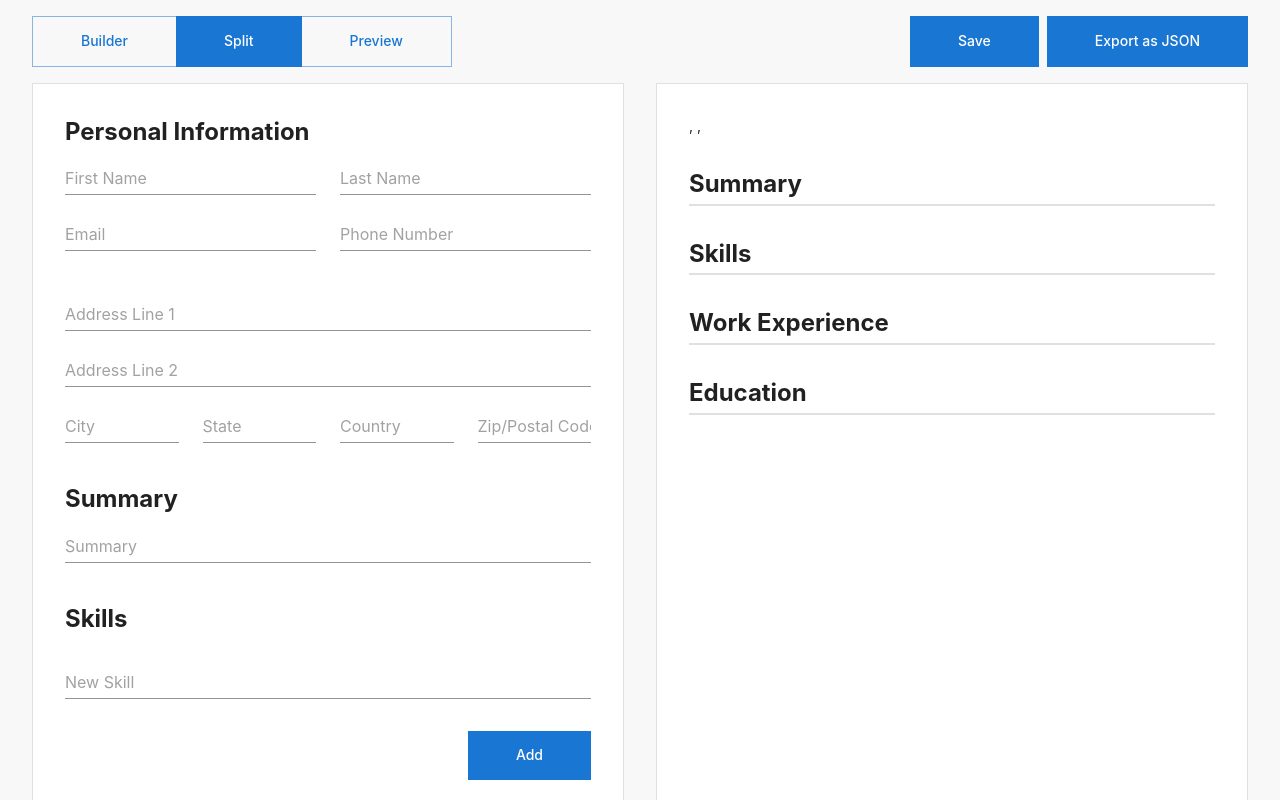
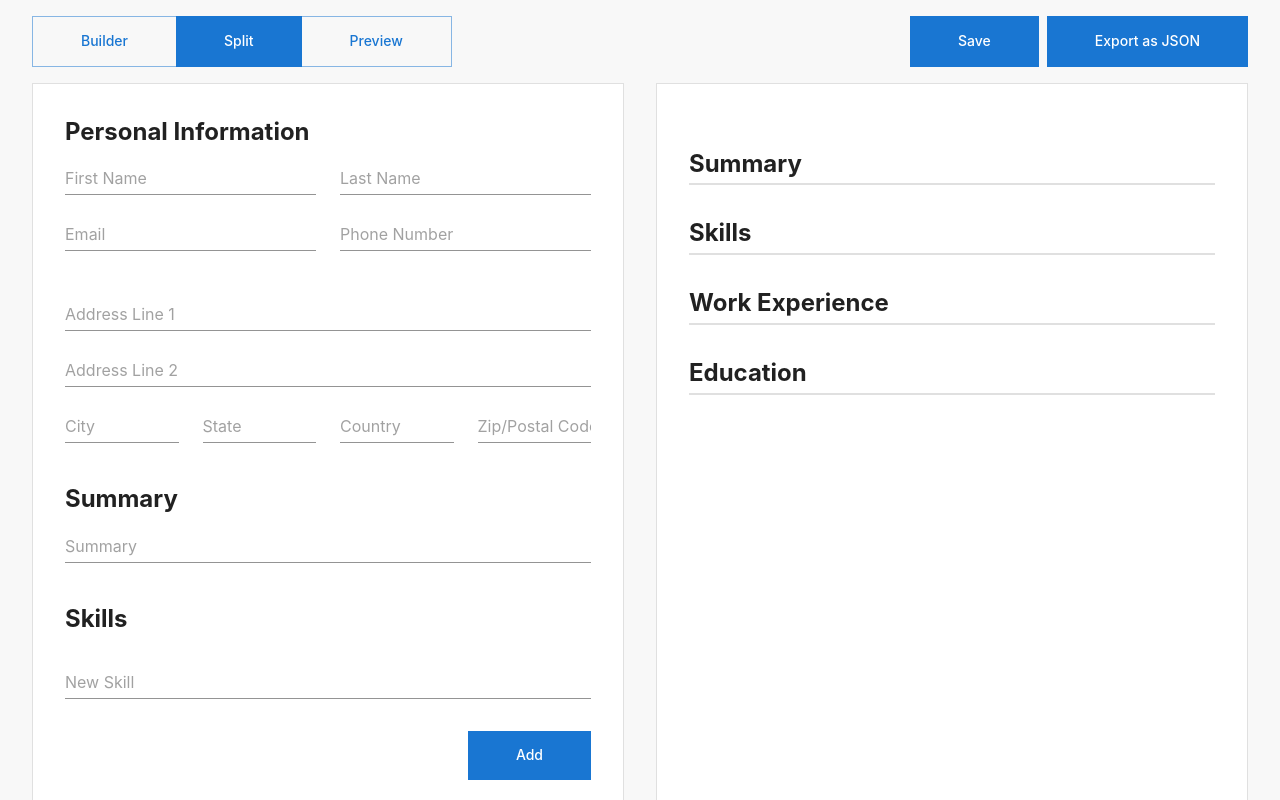
Before and after one commit to matthewwolfe/resume-builder, a Next.js app: page / in a window 1280 px wide. Shown: the top 800 px of the page. Built offline with nearby package versions, Linux system fonts and the light colour scheme.

Commit message:
fix empty comma

```diff
--- a/src/components/PersonalInfo/PersonalInfoPreview/PersonalInfoPreview.tsx
+++ b/src/components/PersonalInfo/PersonalInfoPreview/PersonalInfoPreview.tsx
@@ -25,7 +25,7 @@ function PersonalInfoPreview({
       </Typography>
 
       <Typography variant="body2">
-        {city}, {state}, {country} {zip}
+        {[city, state, country, zip].filter(Boolean).join(', ')}
       </Typography>
 
       <Flex sx={{ flexDirection: 'column', mt: 2 }}>
```
